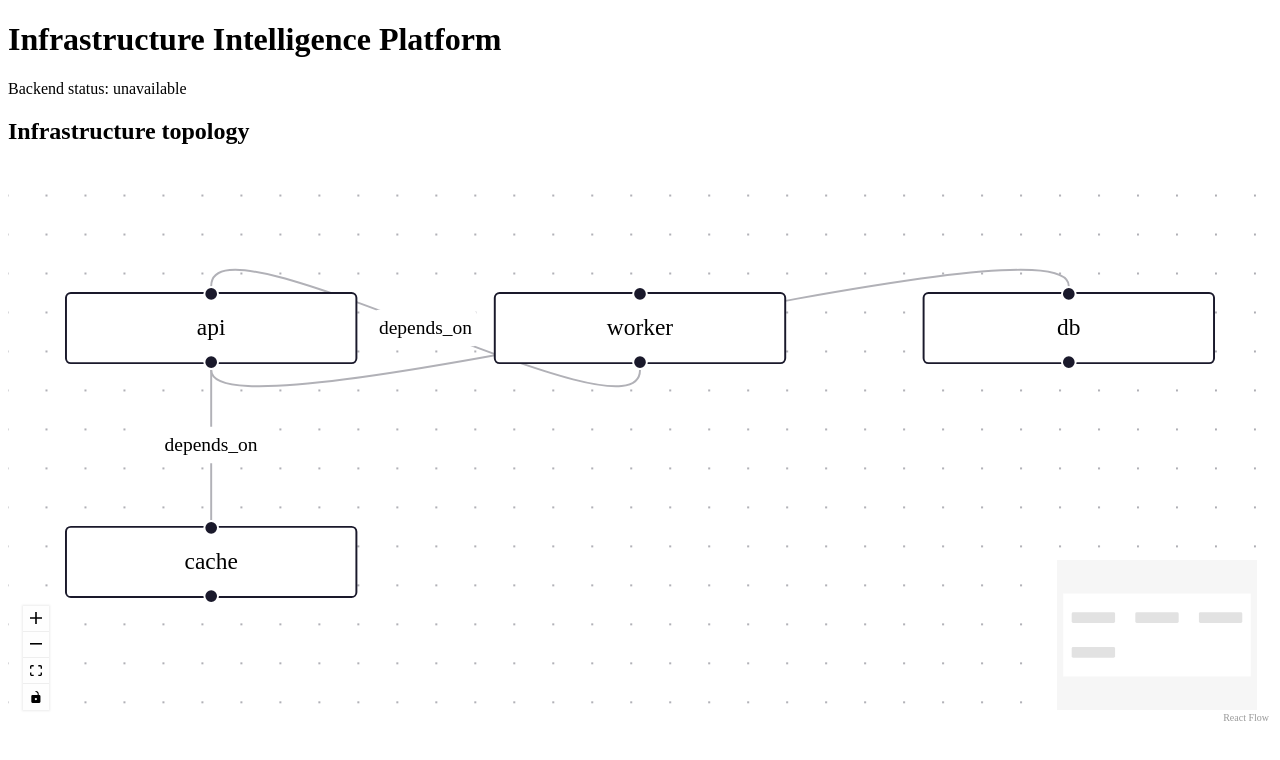
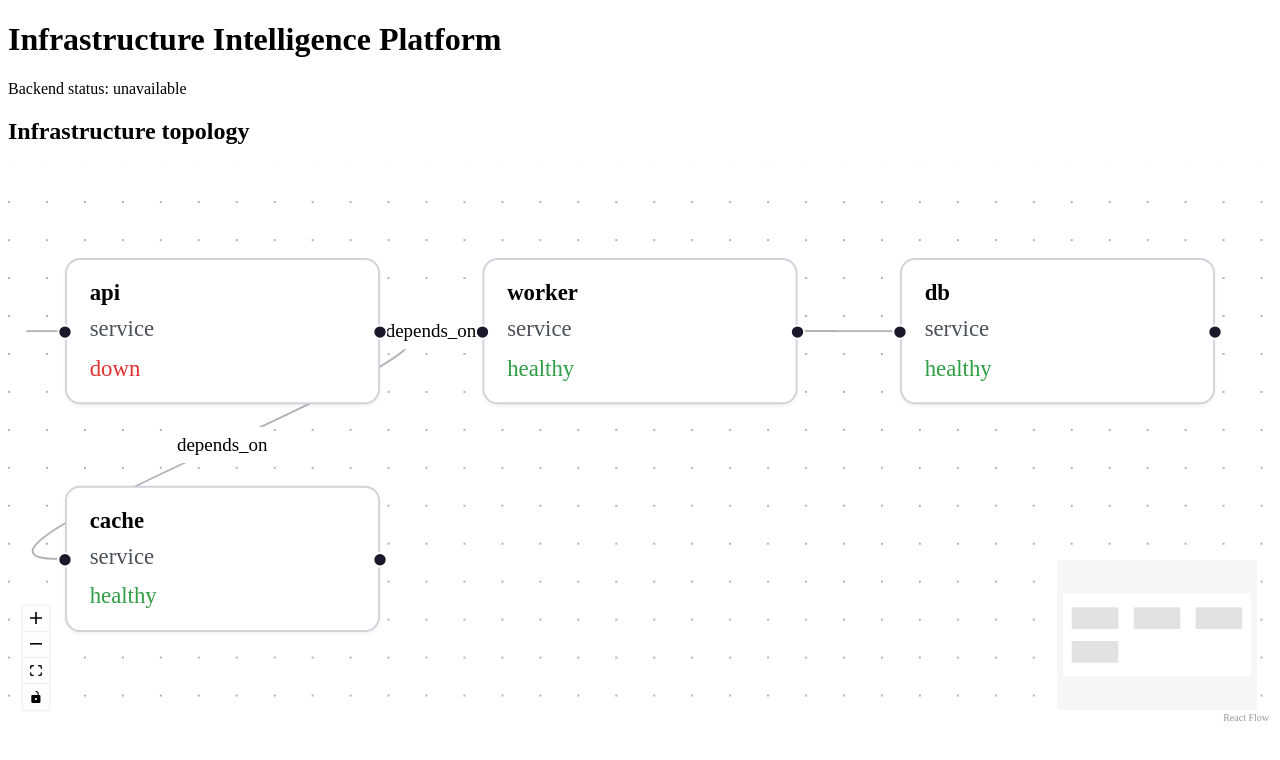
Before and after one commit to tigran-sargsyan-w/ft_transcendence, a React (Vite) app in the folder frontend/: page / in a window 1280 px wide. Shown: the top 760 px of the page. Built offline with nearby package versions, Linux system fonts and the light colour scheme; no server answers.

Commit message:
feat: register service node type in TopologyCanvas

```diff
--- a/frontend/src/features/topology/TopologyCanvas.tsx
+++ b/frontend/src/features/topology/TopologyCanvas.tsx
@@ -9,8 +9,13 @@ import {
 } from '@xyflow/react'
 import '@xyflow/react/dist/style.css'
 
+import { ServiceNode } from './ServiceNode'
 import { topologyToFlowElements } from './topologyToFlowElements'
 import type { TopologySnapshot } from './types'
+
+const nodeTypes = {
+  service: ServiceNode,
+}
 
 type TopologyCanvasProps = {
   topology: TopologySnapshot
@@ -25,6 +30,7 @@ export function TopologyCanvas({ topology }: TopologyCanvasProps) {
   const [edges, setEdges, onEdgesChange] = useEdgesState(initial.edges)
 
   useEffect(() => {
+    // Replace from topology snapshot ids -> avoids duplicate nodes/edges on refresh
     setNodes(initial.nodes)
     setEdges(initial.edges)
   }, [initial, setNodes, setEdges])
@@ -34,6 +40,7 @@ export function TopologyCanvas({ topology }: TopologyCanvasProps) {
       <ReactFlow
         nodes={nodes}
         edges={edges}
+        nodeTypes={nodeTypes}
         onNodesChange={onNodesChange}
         onEdgesChange={onEdgesChange}
         fitView
--- a/frontend/src/features/topology/topologyToFlowElements.ts
+++ b/frontend/src/features/topology/topologyToFlowElements.ts
@@ -3,7 +3,7 @@ import type { Edge, Node } from '@xyflow/react'
 import type { ServiceNodeData } from './ServiceNode'
 import type { TopologySnapshot } from './types'
 
-/** Map contract topology ids to React Flow elements (stable backend ids). */
+// Map contract topology ids to React Flow elements (stable backend ids)
 export function topologyToFlowElements(topology: TopologySnapshot): {
   nodes: Node<ServiceNodeData, 'service'>[]
   edges: Edge[]
```
